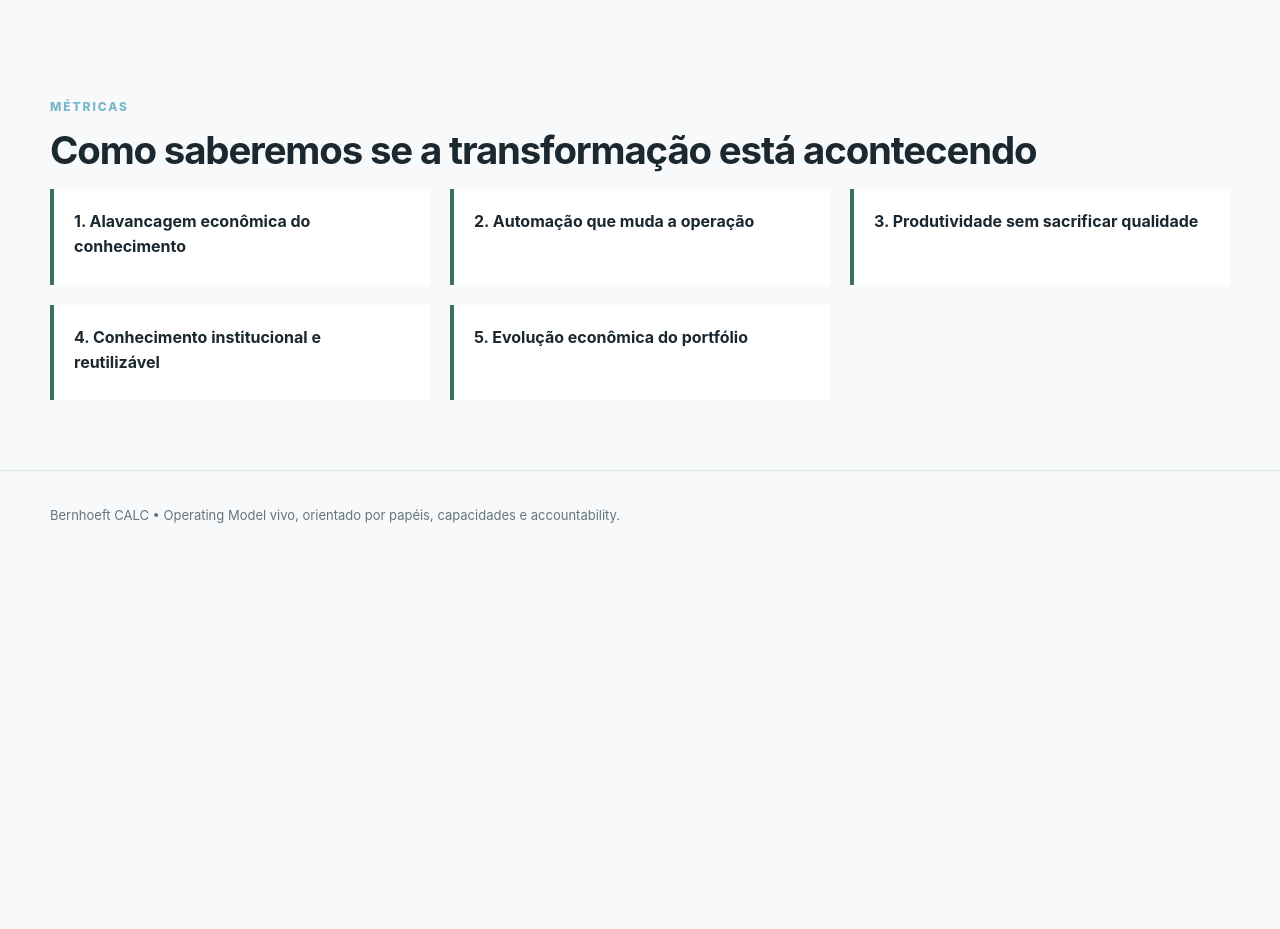
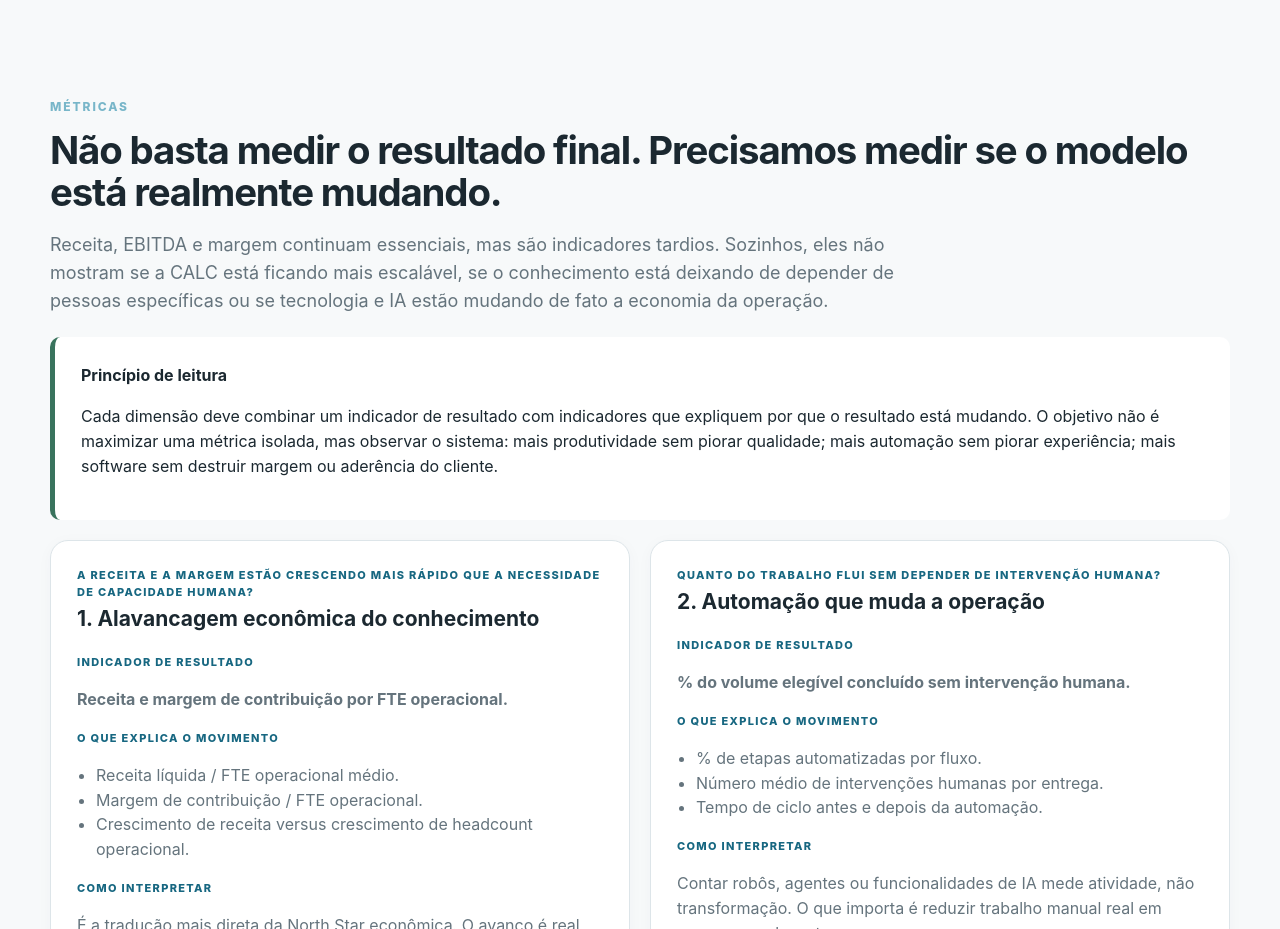
Before and after one commit to crbertini/bernhoeft-calc-operating-model, a Next.js app: page / in a window 1280 px wide. Shown: the part 4260-5189 px from the top of the page. Before the commit the page ends 4820 px from the top, so only its background shows below. Built offline with nearby package versions, Linux system fonts and the light colour scheme.

Commit message:
Make transformation metrics explanatory and actionable

```diff
--- a/src/app/page.tsx
+++ b/src/app/page.tsx
@@ -8,5 +8,15 @@ export default function Home(){ const s=getStrategy(); return <>
   <Section eyebrow="Portfólio" title={s.continuum.title} intro={s.continuum.description}><div className="continuum">{s.continuum.stages.map((x:string,i:number)=><div key={x}><span>{i+1}</span>{x}</div>)}</div></Section>
   <Section eyebrow="Princípios" title="Como vamos organizar a transformação"><div className="grid3">{s.principles.map((p:any)=><article className="card" key={p.title}><h3>{p.title}</h3><p>{p.description}</p></article>)}</div></Section>
   {s.futureCapabilities && <Section eyebrow="Próximo ciclo" title={s.futureCapabilities.title}><div className="grid3">{s.futureCapabilities.items.map((item:any)=><article className="card" key={item.title}><h3>{item.title}</h3><p>{item.description}</p></article>)}</div></Section>}
-  <Section eyebrow="Métricas" title="Como saberemos se a transformação está acontecendo"><div className="grid3">{s.transformationMetrics.map((m:any)=><article className="metric" key={m.id}><strong>{m.label}</strong><span>{m.intent}</span></article>)}</div></Section>
+  <Section eyebrow="Métricas" title={s.metricsFramework.title} intro={s.metricsFramework.problem}>
+    <div className="callout compact"><strong>Princípio de leitura</strong><p>{s.metricsFramework.principle}</p></div>
+    <div className="grid2" style={{marginTop:20}}>{s.transformationMetrics.map((m:any)=><article className="card" key={m.id}>
+      <div className="cardKicker">{m.question}</div>
+      <h3>{m.label}</h3>
+      <div className="miniLabel">Indicador de resultado</div><p><strong>{m.outcome}</strong></p>
+      <div className="miniLabel">O que explica o movimento</div><ul>{m.drivers.map((d:string)=><li key={d}>{d}</li>)}</ul>
+      <div className="miniLabel">Como interpretar</div><p>{m.interpretation}</p>
+      <div className="miniLabel">Exemplo</div><p>{m.example}</p>
+    </article>)}</div>
+  </Section>
 </> }
```
